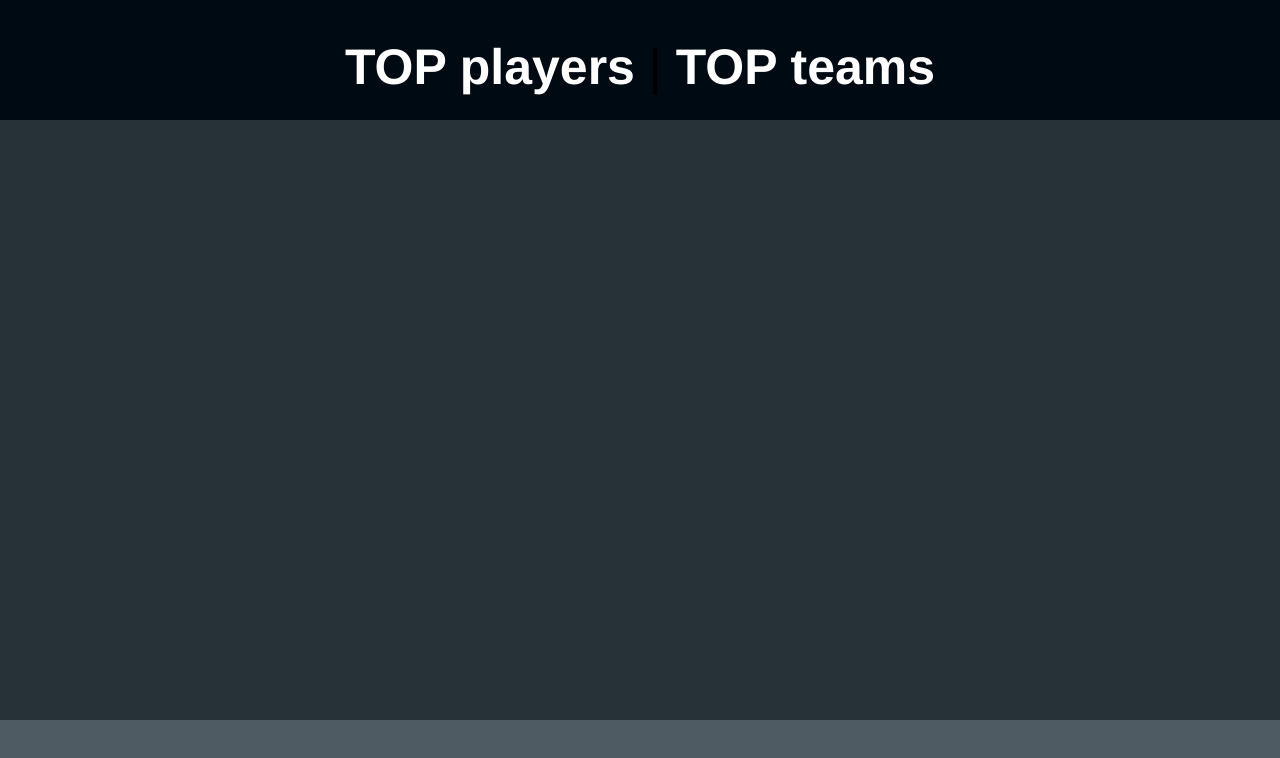
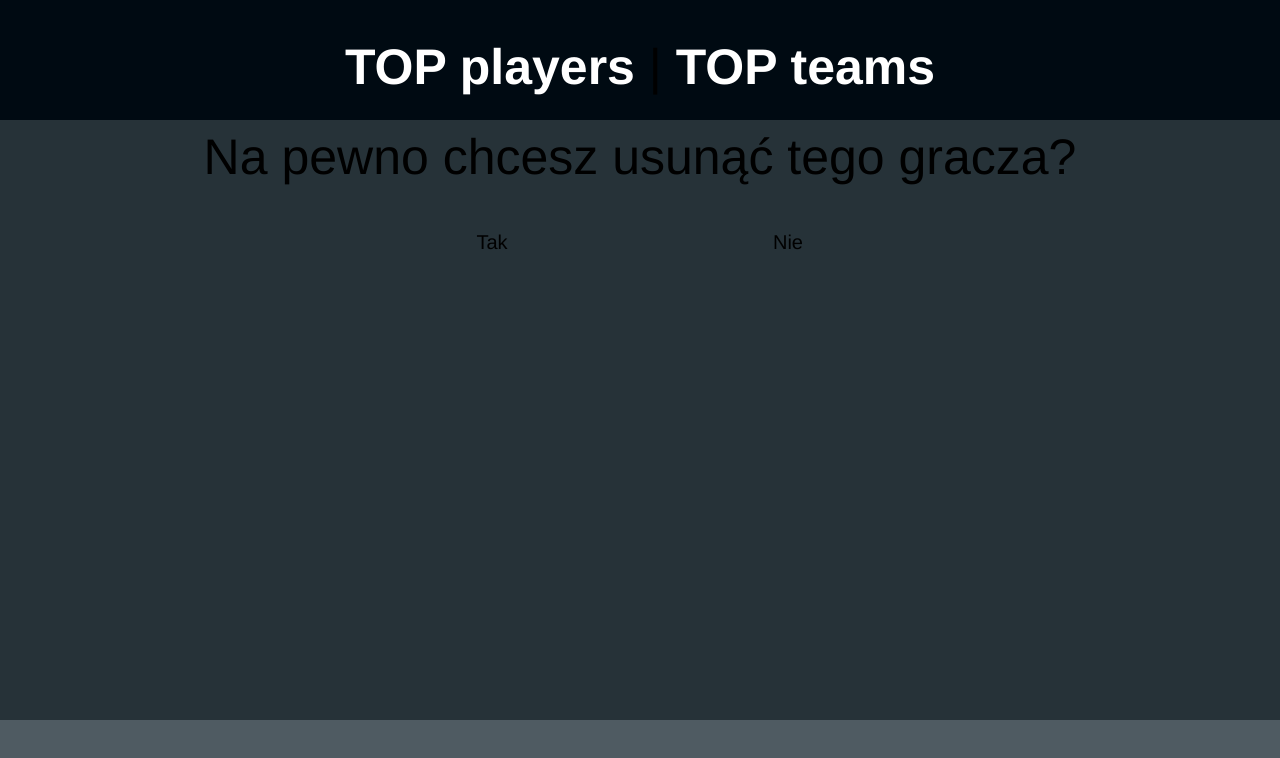
Before and after one commit to Monikaa1909/project3-js, a Vue app: page /removeplayer/1 in a window 1280 px wide. Shown: the top 758 px of the page. Built offline with nearby package versions, Linux system fonts and the light colour scheme; data requests are answered from the project's data file.

Commit message:
Attempt to add removing players

```diff
--- a/src/components/PlayersList.vue
+++ b/src/components/PlayersList.vue
@@ -21,6 +21,9 @@
           <td>{{player.age}}</td>
           <td>
             <button class="btn btn-edit" @click="toggleToEdit($router, player.id)">Edit</button>
+          </td>
+          <td>
+            <button class="btn btn-remove" @click="toggleToRemove($router, player.id)">Remove</button>
           </td>
         </tr>
       </tbody>
@@ -57,7 +60,7 @@ export default {
 
   methods: {
     toggleToEdit(router, id) {
-      router.push({ path: `/editplayer/${id}` });
+      router.push({path: `/editplayer/${id}`});
     },
 
     // async retiredPlayer(id) {
@@ -77,6 +80,10 @@ export default {
     //     console.error(e);
     //   }
     // },
+
+    toggleToRemove(router, id) {
+      router.push({path: `/removeplayer/${id}`});
+    }
   }
 };
 </script>
--- a/src/router/index.js
+++ b/src/router/index.js
@@ -30,6 +30,14 @@ const routes = [
     // this generates a separate chunk (about.[hash].js) for this route
     // which is lazy-loaded when the route is visited.
     component: () => import(/* webpackChunkName: "about" */ '../views/EditPlayer')
+  },
+  {
+    path: '/removeplayer/:id',
+    name: 'RemovePlayer',
+    // route level code-splitting
+    // this generates a separate chunk (about.[hash].js) for this route
+    // which is lazy-loaded when the route is visited.
+    component: () => import(/* webpackChunkName: "about" */ '../views/RemovePlayer')
   }
 ]
 
--- a/src/views/EditPlayer.vue
+++ b/src/views/EditPlayer.vue
@@ -61,6 +61,7 @@ export default {
       this.lastName = res.data.lastName
       this.age = res.data.age
       this.retired = res.data.retired
+      console.log("xddd")
     } catch (e) {
       console.error(e);
     }
--- /dev/null
+++ b/src/views/RemovePlayer.vue
@@ -0,0 +1,70 @@
+<template>
+  <div>
+      <h1>Na pewno chcesz usunąć tego gracza?</h1>
+    <button class="btn btn-no" @click="removePlayer($router, $event)">Tak</button>
+        <button class="btn btn-no" @click="$router.push('/')">Nie</button>
+  </div>
+</template>
+
+<script>
+import axios from "axios";
+const baseURL = "http://localhost:3001/players";
+
+export default {
+  name: "RemovePlayer",
+  data() {
+    return {
+      id: null,
+      players: [],
+      firstName: "",
+      lastName: "",
+      age: null,
+      retired: null
+    };
+  },
+
+  async created() {
+    try {
+      const res = await axios.get(baseURL);
+      // var pathName = window.location.pathname
+      // var splited = pathName.split("/")
+      this.players = res.data
+      this.id = this.$route.params.id
+      console.log("coś tu wgl jest?")
+      console.log(this.id)
+    } catch (e) {
+      console.log(e)
+    }
+  },
+  methods: {
+    removePlayer(router) {
+      try {
+        this.players.splice(this.id, 1)
+
+        for (const v of this.players) {
+          axios.delete(baseURL + "/" + v.id)
+        }
+
+        this.players.forEach((v, i) => {
+          v.id = i + 1
+        })
+
+        // for (const v of this.players) {
+        //   Promise.all([axios.post(baseURL, {
+        //     id: v.id,
+        //     firstName: v.firstName,
+        //     lastName: v.lastName,
+        //     age: v.age,
+        //     retired: v.retired
+        //   })]);
+        // }
+        router.push('/')
+      } catch (e) {
+        console.log(e)
+      }
+    }
+  }
+}
+</script>
+<style scoped>
+</style>
```
